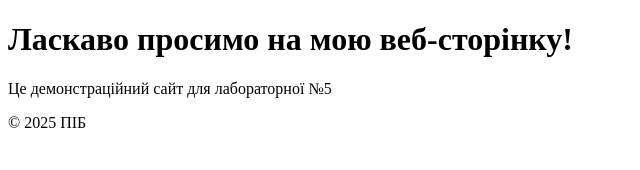
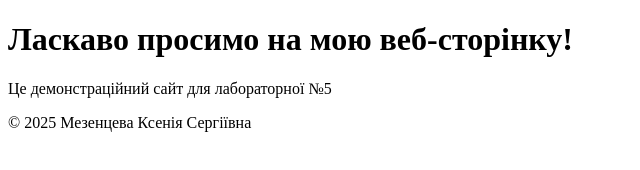
Before and after one commit to ksenty/lab5, a plain HTML site: page index.html in a window 1280 px wide. Shown: the whole page, without its empty margins (0-640 px from the left). Drawn offline with Linux system fonts and the light colour scheme.

Commit message:
Update index.html

```diff
--- a/index.html
+++ b/index.html
@@ -8,7 +8,7 @@
   <h1>Ласкаво просимо на мою веб-сторінку!</h1>
   <p>Це демонстраційний сайт для лабораторної №5</p>
   <footer>
-    <p>© 2025 ПІБ</p>
-  </footer>
+  <p>© 2025 Мезенцева Ксенія Сергіївна</p>
+</footer>
 </body>
 </html>
```
